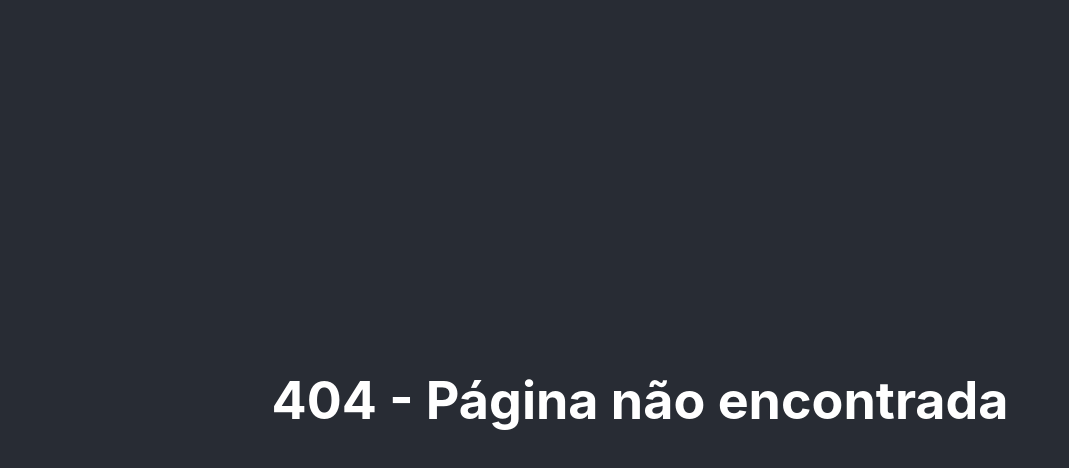
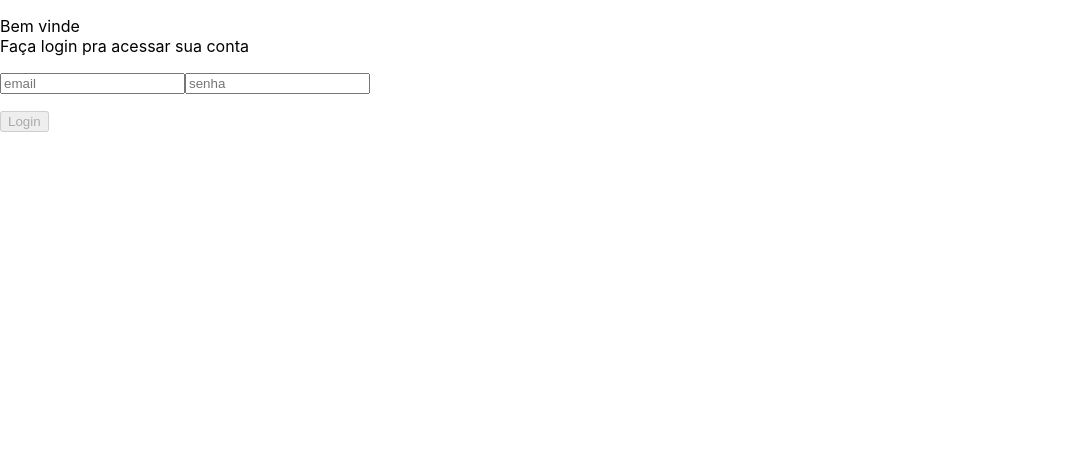
Before and after one commit to GustavoBorgesSouza/Gufi_Projeto, a React (Create React App) app in the folder Frontend/gufi-ui/: page /login in a window 1280 px wide. Before the commit this address led to /notFound. Shown: the top 468 px of the page, without its empty margins (0-1069 px from the left). Built offline with nearby package versions, Linux system fonts and the light colour scheme.

Commit message:
Login feito

```diff
--- a/Frontend/gufi-ui/package.json
+++ b/Frontend/gufi-ui/package.json
@@ -6,6 +6,7 @@
     "@testing-library/jest-dom": "^5.14.1",
     "@testing-library/react": "^11.2.7",
     "@testing-library/user-event": "^12.8.3",
+    "axios": "^0.24.0",
     "react": "^17.0.2",
     "react-dom": "^17.0.2",
     "react-router-dom": "^5.3.0",
--- a/Frontend/gufi-ui/src/index.js
+++ b/Frontend/gufi-ui/src/index.js
@@ -6,8 +6,9 @@ import './index.css';
 
 // import Home from './home/home/App.js'; //
 import Home from './pages/home/App.js';
-import TiposEventos from './pages/tiposEventos/TiposEventos';
+import TiposEventos from './pages/tiposEventos/TiposEventos.jsx';
 import NotFound from './pages/notFound/notFound';
+import Login from './pages/login/login.jsx'
 
 import reportWebVitals from './reportWebVitals';
 
@@ -17,6 +18,7 @@ const routing = (
       <Switch>
         <Route exact path="/" component={Home} /> {/* Home */}
         <Route path="/tiposEventos" component={TiposEventos} /> {/* TiposEventos*/}
+        <Route path="/login" component={Login} />
         <Route path="/notFound" component={NotFound} /> {/* NotFound*/}
         <Redirect to="/notFound" /> {/* Redireciona para notfound caso não encontre nenhuma rota*/}
       </Switch>
--- /dev/null
+++ b/Frontend/gufi-ui/src/pages/login/login.jsx
@@ -0,0 +1,88 @@
+import {Component} from 'react'
+import axios from 'axios'
+
+export default class Login extends Component{
+    constructor(props){
+        super(props);
+        this.state ={
+            email : '',
+            senha : '',
+            erroMensagem: '',
+            isLoading: false //variavel flag
+        };
+    };
+
+    //Função que faz a chamada para API para realizar login
+    efetuaLogin = (event) => {
+        event.preventDefault();
+
+        this.setState({erroMensagem : "", isLoading : true})
+
+        axios.post("http://localhst:5000/api/login",{
+            email: this.state.email,
+            senha: this.state.senha
+        })
+
+        //Recebe todo o conteúdo da requisição na variável resposta
+        .then(resposta => {
+            if(resposta.status === 200){
+                //Deu certo, exibe o token no console e salva no localstorage
+                console.log("Meu token é" + resposta.data.token);
+                localStorage.setItem("usuario-login", resposta.data.token);
+
+                //define que a requicao terminou
+                this.setState({isLoading : false})
+            }
+        })
+
+        //caso haja erro, o valor do state erroMensagem é definido
+        .catch(() =>{
+            this.setState({erroMensagem: "Email e/ou senha inválidos", isLoading : false})
+
+        });
+
+    };
+
+    atualizaStateCampo = (campo) =>{
+        //Quando estiver digitando no campo email:
+        // ex:  this.setState({email: email@legal})
+        this.setState({[campo.target.name]: campo.target.value});
+    }
+
+
+
+    render(){
+        return(
+            <div>
+                <main>
+                    <section>
+                        <p>Bem vinde <br/> Faça login pra acessar sua conta</p>
+                        {/* Chamada para a função de login quando o botao for acionado */}
+
+                        <form onSubmit={this.efetuaLogin}>
+                            {/* name deve ser igual ao definido no state */}
+                            <input type="email" name="email" value={this.state.email} onChange={this.atualizaStateCampo} placeholder="email"/>
+                            <input type="password" name="senha" value={this.state.senha} onChange={this.atualizaStateCampo} placeholder="senha" />
+
+                            {/* Exibe a mensagem de erro caso tenha */}
+                            <p style={{color: 'red'}}>{this.state.erroMensagem}</p>
+
+                            {/* verifica se a requisição está em andamento, se estiver, desabilita o click do botao */}
+                            {
+                                //Caso seja true renderiza o carregando
+                                this.state.isLoading === true &&
+                                <button type="submit" disabled>Loading</button>
+
+                            }
+                            {
+                                //Caso seja falso renderiza o login
+                                this.state.isLoading === false &&
+                                <button type="submit" disabled={this.state.email === "" || this.state.senha === "" ? "none" : ""}>Login</button>
+                            }
+                        </form>
+                    </section>
+                </main>
+            </div>
+        )
+    }
+};
--- a/Frontend/gufi-ui/src/pages/tiposEventos/TiposEventos.js
+++ b/Frontend/gufi-ui/src/pages/tiposEventos/TiposEventos.jsx
@@ -135,6 +135,28 @@ export default class TiposEventos extends Component {
         });
     }
 
+    excluirTipoEvento = (tipoEvento) => {
+        console.log("O tipo de evento " + tipoEvento.IdTipoEvento + "foi selecionado");
+
+        //faz a chamada para a API usando fetcj e passando o ID do tipo de evento que será atualizado na URL da requisição
+        fetch('http://localhst:5000/api/tipoeventos/' + this.state.IdTipoEventoAlterado, {
+            //Define o método da requisição
+            method: 'DELETE'
+        })
+
+        .then(resposta => {
+            if(resposta.status === 204){
+                console.log("O tipo de evento " + tipoEvento.IdTipoEvento + "foi excluido");
+            }
+        })
+
+        .catch(erro => console.log(erro))
+
+        .then(this.buscarTipoEventoPorId);
+
+
+    }
+
     render() {
         return (
             <div>
@@ -160,6 +182,8 @@ export default class TiposEventos extends Component {
                                                 <td>{tipoEvento.titulo}</td>
 
                                                 <td><button onClick={() => this.buscarTipoEventoPorId(tipoEvento)}>Editar</button></td>
+
+                                                <td><button onClick={() => this.excluirTipoEvento(tipoEvento)}>Excluir</button></td>
                                             </tr>
                                         )
                                     })
```
Also changed, not shown: 9 other files (tests, documents, lock files or other folders).
